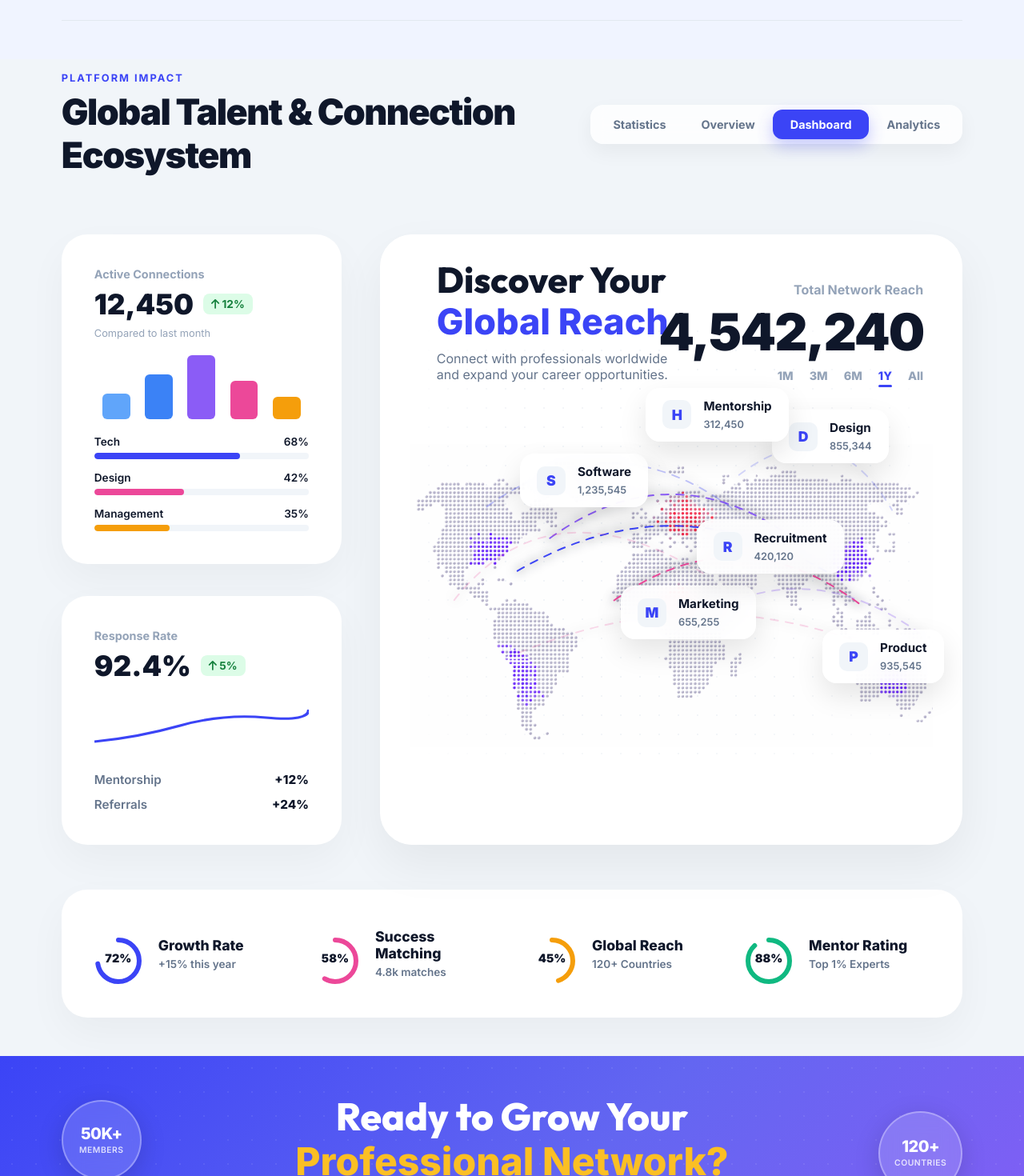
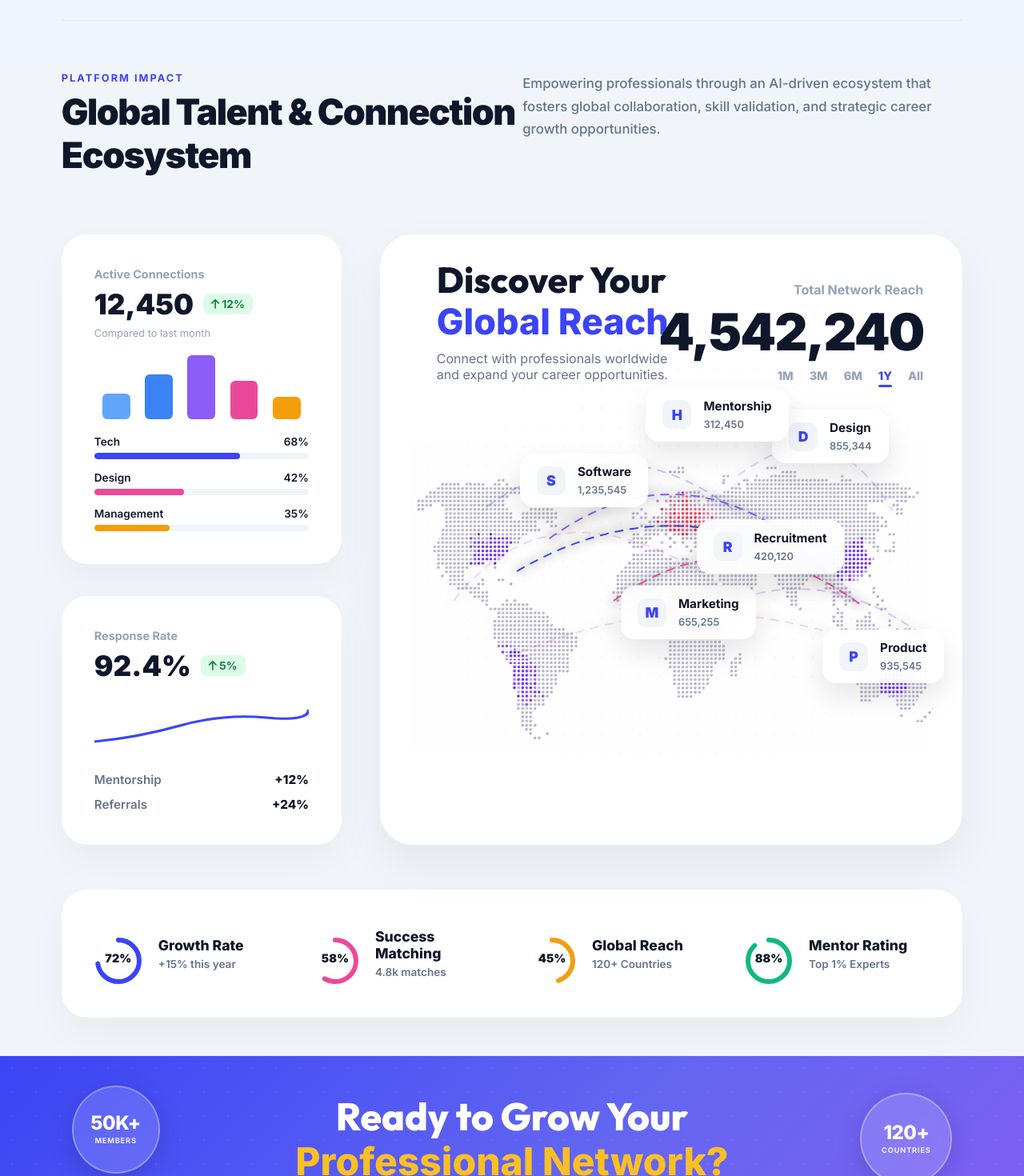
Before and after one commit to KANNAN-A7801/landingPage, a React (Create React App) app: page /connect in a window 1280 px wide. Shown: the part 3100-4570 px from the top of the page at 80% size. Built offline with nearby package versions, Linux system fonts and the light colour scheme.

Commit message:
origin changed

```diff
--- a/src/components/ConnectPage/ConnectPage.css
+++ b/src/components/ConnectPage/ConnectPage.css
@@ -876,7 +876,7 @@
   }
 
   .cn-benefits-grid {
-    grid-template-columns: repeat(2, 1fr);
+    grid-template-columns: 1fr;
   }
 }
 
@@ -1400,7 +1400,7 @@
 .cn-dashboard-header {
   display: flex;
   justify-content: space-between;
-  align-items: center;
+  align-items: flex-start;
   margin-bottom: 1rem;
 }
 
@@ -1421,29 +1421,17 @@
   letter-spacing: -1.5px;
 }
 
-.cn-dash-tabs {
-  display: flex;
-  background: rgba(255, 255, 255, 0.8);
-  backdrop-filter: blur(10px);
-  padding: 6px;
-  border-radius: 16px;
-  box-shadow: 0 10px 25px rgba(0, 0, 0, 0.05);
-}
-
-.cn-dash-tabs span {
-  padding: 10px 22px;
-  font-size: 0.9rem;
-  font-weight: 700;
+.cn-dash-desc {
+  max-width: 550px;
+  text-align: left;
+}
+
+.cn-dash-desc p {
+  font-size: 1.05rem;
   color: #64748b;
-  cursor: pointer;
-  border-radius: 12px;
-  transition: all 0.3s cubic-bezier(0.4, 0, 0.2, 1);
-}
-
-.cn-dash-tabs span.active {
-  background: #3b44f6;
-  color: white;
-  box-shadow: 0 8px 20px rgba(59, 68, 246, 0.3);
+  line-height: 1.7;
+  font-weight: 500;
+  margin: 0;
 }
 
 .cn-dashboard-main {
@@ -2158,20 +2146,10 @@
     gap: 1.5rem;
   }
 
-  .cn-dash-tabs {
-    width: 100%;
-    flex-wrap: wrap;
-    justify-content: flex-start;
-    padding: 8px;
-    gap: 8px;
-  }
-
-  .cn-dash-tabs span {
-    flex: 1 1 auto;
-    text-align: center;
-    padding: 8px 12px;
-    font-size: 0.85rem;
-    white-space: nowrap;
+  .cn-dash-desc {
+    max-width: 100%;
+    text-align: left;
+    margin-top: 0.5rem;
   }
 
   .cn-dash-card {
--- a/src/components/ConnectPage/ConnectPage.jsx
+++ b/src/components/ConnectPage/ConnectPage.jsx
@@ -534,16 +534,8 @@ const ConnectPage = () => {
             <span className="cn-sub-label">Platform Impact</span>
             <h2>Global Talent & Connection Ecosystem</h2>
           </div>
-          <div className="cn-dash-tabs">
-            {['Statistics', 'Overview', 'Dashboard', 'Analytics'].map(tab => (
-              <span
-                key={tab}
-                className={activeDashTab === tab ? 'active' : ''}
-                onClick={() => setActiveDashTab(tab)}
-              >
-                {tab}
-              </span>
-            ))}
+          <div className="cn-dash-desc">
+            <p>Empowering professionals through an AI-driven ecosystem that fosters global collaboration, skill validation, and strategic career growth opportunities.</p>
           </div>
         </div>
 
--- a/src/components/Explore/Explore.css
+++ b/src/components/Explore/Explore.css
@@ -2293,18 +2293,22 @@
   }
 
   .hero-stats-bar {
+    display: flex;
+    flex-direction: row;
+    flex-wrap: wrap;
+    justify-content: center;
+    gap: 20px 10px;
+    padding: 30px 2%;
+  }
+
+  .h-stat-item {
+    width: calc(33.333% - 10px);
+    display: flex;
     flex-direction: column;
     align-items: center;
-    gap: 25px;
-    padding: 30px 5%;
-  }
-
-  .h-stat-item {
-    width: 220px;
-    display: flex;
-    align-items: center;
     justify-content: flex-start;
-    gap: 20px;
+    text-align: center;
+    gap: 8px;
   }
 
   .hero-visual-new {
@@ -2553,18 +2557,21 @@
 
   .hero-stats-bar {
     display: flex;
+    flex-direction: row;
+    flex-wrap: wrap;
+    justify-content: center;
+    gap: 20px 10px;
+    padding: 40px 2%;
+  }
+
+  .h-stat-item {
+    display: flex;
     flex-direction: column;
     align-items: center;
-    gap: 25px;
-    padding: 40px 5%;
-  }
-
-  .h-stat-item {
-    display: flex;
-    align-items: center;
     justify-content: flex-start;
-    width: 220px; /* Fixed width for perfect vertical alignment */
-    gap: 20px;
+    text-align: center;
+    width: calc(33.333% - 10px);
+    gap: 8px;
   }
 
   .hero-header-img {
@@ -2578,11 +2585,11 @@
   }
 
   .h-stat-info h3 {
-    font-size: 1.3rem;
+    font-size: 1.1rem;
   }
 
   .h-stat-info p {
-    font-size: 0.75rem;
+    font-size: 0.65rem;
   }
 
   .marquee-header p {
--- a/src/components/Features/Features.css
+++ b/src/components/Features/Features.css
@@ -84,7 +84,7 @@
   font-size: 1.1rem;
   background: transparent;
   border: none;
-  cursor: pointer;
+  /* cursor: pointer; */
   transition: transform 0.2s ease;
 }
 
@@ -1922,20 +1922,20 @@
   }
 
   .lpf-search-feature {
-    grid-template-columns: auto 1fr !important;
+    grid-template-columns: 1fr !important;
     text-align: left !important;
-    align-items: flex-start !important;
-    gap: 30px !important;
-    padding: 30px !important;
+    align-items: stretch !important;
+    gap: 20px !important;
+    padding: 24px !important;
   }
 
   .lpf-search-visual {
     flex-direction: column !important;
-    align-items: flex-start !important;
+    align-items: stretch !important;
   }
 
   .lpf-search-metrics {
-    max-width: 220px !important;
+    max-width: 100% !important;
   }
 
   .lpf-search-details h4 {
@@ -2202,6 +2202,7 @@
 
 /* Small Mobile (400px) */
 @media (max-width: 400px) {
+
   .lpf-analytics-section,
   .lpf-all-jobs-section,
   .lpf-job-insights-section {
--- a/src/components/connect/Connect.css
+++ b/src/components/connect/Connect.css
@@ -901,7 +901,7 @@ body {
   }
 
   .cn-benefits-grid {
-    grid-template-columns: repeat(2, 1fr);
+    grid-template-columns: 1fr;
   }
 }
 
@@ -1429,7 +1429,7 @@ body {
 .cn-dashboard-header {
   display: flex;
   justify-content: space-between;
-  align-items: center;
+  align-items: flex-start;
   margin-bottom: 1rem;
 }
 
@@ -1450,29 +1450,17 @@ body {
   letter-spacing: -1.5px;
 }
 
-.cn-dash-tabs {
-  display: flex;
-  background: rgba(255, 255, 255, 0.8);
-  backdrop-filter: blur(10px);
-  padding: 6px;
-  border-radius: 16px;
-  box-shadow: 0 10px 25px rgba(0, 0, 0, 0.05);
-}
-
-.cn-dash-tabs span {
-  padding: 10px 22px;
-  font-size: 0.9rem;
-  font-weight: 700;
+.cn-dash-desc {
+  max-width: 550px;
+  text-align: left;
+}
+
+.cn-dash-desc p {
+  font-size: 1.05rem;
   color: #64748b;
-  cursor: pointer;
-  border-radius: 12px;
-  transition: all 0.3s cubic-bezier(0.4, 0, 0.2, 1);
-}
-
-.cn-dash-tabs span.active {
-  background: #3b44f6;
-  color: white;
-  box-shadow: 0 8px 20px rgba(59, 68, 246, 0.3);
+  line-height: 1.7;
+  font-weight: 500;
+  margin: 0;
 }
 
 .cn-dashboard-main {
@@ -2118,14 +2106,9 @@ body {
     gap: 1rem;
   }
 
-  .cn-dash-tabs {
-    width: 100%;
-    justify-content: space-between;
-  }
-
-  .cn-dash-tabs span {
-    padding: 8px 10px;
-    font-size: 0.75rem;
+  .cn-dash-desc {
+    max-width: 100%;
+    text-align: left;
   }
 
   .cn-dash-title h2 {
@@ -2413,15 +2396,15 @@ body {
     font-size: 2.2rem;
   }
 
-  .cn-dash-header {
+  .cn-dashboard-header {
     flex-direction: column;
     align-items: flex-start;
     gap: 1.5rem;
   }
 
-  .cn-dash-tabs {
-    width: 100%;
-    overflow-x: auto;
+  .cn-dash-desc {
+    text-align: left;
+    margin-top: 0.5rem;
   }
 
   .cn-dashboard-footer {
@@ -2517,8 +2500,8 @@ body {
   flex-direction: column;
   align-items: center;
   justify-content: center;
-  width: 100px;
-  height: 100px;
+  width: 125px;
+  height: 125px;
   border-radius: 50%;
   background: rgba(255, 255, 255, 0.15);
   backdrop-filter: blur(12px);
@@ -2529,30 +2512,33 @@ body {
   z-index: 5;
   text-align: center;
   padding: 10px;
-}
-
-.cn-float-stat:nth-child(2) { animation-delay: 0s; width: 100px; height: 100px; }
-.cn-float-stat:nth-child(3) { animation-delay: 1.2s; width: 88px; height: 88px; }
-.cn-float-stat:nth-child(4) { animation-delay: 2.4s; width: 95px; height: 95px; }
-.cn-float-stat:nth-child(5) { animation-delay: 0.6s; width: 105px; height: 105px; }
-.cn-float-stat:nth-child(6) { animation-delay: 1.8s; width: 90px; height: 90px; }
-.cn-float-stat:nth-child(7) { animation-delay: 3s; width: 108px; height: 108px; }
+  box-sizing: border-box;
+}
+
+.cn-float-stat:nth-child(2) { animation-delay: 0s; width: 110px; height: 110px; }
+.cn-float-stat:nth-child(3) { animation-delay: 1.2s; width: 120px; height: 120px; }
+.cn-float-stat:nth-child(4) { animation-delay: 2.4s; width: 130px; height: 130px; }
+.cn-float-stat:nth-child(5) { animation-delay: 0.6s; width: 115px; height: 115px; }
+.cn-float-stat:nth-child(6) { animation-delay: 1.8s; width: 120px; height: 120px; }
+.cn-float-stat:nth-child(7) { animation-delay: 3s; width: 125px; height: 125px; }
 
 .cn-float-stat-num {
-  font-size: 1.25rem;
+  font-size: 1.5rem;
   font-weight: 800;
   color: #ffffff;
   line-height: 1;
   letter-spacing: -0.5px;
+  margin-bottom: 2px;
 }
 
 .cn-float-stat-label {
-  font-size: 0.65rem;
-  font-weight: 600;
-  color: rgba(255, 255, 255, 0.8);
+  font-size: 0.58rem;
+  font-weight: 700;
+  color: rgba(255, 255, 255, 0.9);
   text-transform: uppercase;
-  letter-spacing: 0.5px;
-  margin-top: 4px;
+  letter-spacing: 0.8px;
+  margin-top: 2px;
+  line-height: 1.2;
 }
 
 @keyframes cn-float {
@@ -2560,6 +2546,25 @@ body {
   50% { transform: translateY(-14px); }
 }
 
+@media (max-width: 1200px) {
+  .cn-float-stat {
+    transform: scale(0.85);
+  }
+}
+
+@media (max-width: 992px) {
+  .cn-float-stat {
+    transform: scale(0.7);
+  }
+}
+
+@media (max-width: 768px) {
+  .cn-float-stat {
+    opacity: 0.6;
+    transform: scale(0.6);
+  }
+}
+
 .cn-cta-section {
   position: relative;
   overflow: hidden;
--- a/src/components/connect/Connect.jsx
+++ b/src/components/connect/Connect.jsx
@@ -554,11 +554,8 @@ const Connect = () => {
             <span className="cn-sub-label">Platform Impact</span>
             <h2>Global Talent & Connection Ecosystem</h2>
           </div>
-          <div className="cn-dash-tabs">
-            <span>Statistics</span>
-            <span>Overview</span>
-            <span className="active">Dashboard</span>
-            <span>Analytics</span>
+          <div className="cn-dash-desc">
+            <p>Empowering professionals through an AI-driven ecosystem that fosters global collaboration, skill validation, and strategic career growth opportunities.</p>
           </div>
         </div>
 
@@ -710,24 +707,24 @@ const Connect = () => {
         <div className="cn-cta-bg-pattern"></div>
 
         {/* Floating Stat Bubbles - Left Side */}
-        <div className="cn-float-stat" style={{ top: '12%', left: '6%' }}>
+        <div className="cn-float-stat" style={{ top: '8%', left: '7%' }}>
           <span className="cn-float-stat-num">50K+</span>
           <span className="cn-float-stat-label">Members</span>
         </div>
-        <div className="cn-float-stat" style={{ top: '50%', left: '3%' }}>
+        <div className="cn-float-stat" style={{ top: '40%', left: '2%' }}>
           <span className="cn-float-stat-num">98%</span>
           <span className="cn-float-stat-label">Satisfaction</span>
         </div>
-        <div className="cn-float-stat" style={{ bottom: '12%', left: '10%' }}>
+        <div className="cn-float-stat" style={{ bottom: '10%', left: '9%' }}>
           <span className="cn-float-stat-num">4.2M</span>
           <span className="cn-float-stat-label">Connections</span>
         </div>
         {/* Floating Stat Bubbles - Right Side */}
-        <div className="cn-float-stat" style={{ top: '15%', right: '6%' }}>
+        <div className="cn-float-stat" style={{ top: '10%', right: '7%' }}>
           <span className="cn-float-stat-num">120+</span>
           <span className="cn-float-stat-label">Countries</span>
         </div>
-        <div className="cn-float-stat" style={{ top: '48%', right: '3%' }}>
+        <div className="cn-float-stat" style={{ top: '42%', right: '2%' }}>
           <span className="cn-float-stat-num">12K</span>
           <span className="cn-float-stat-label">Jobs Posted</span>
         </div>
--- a/src/components/home/Home.css
+++ b/src/components/home/Home.css
@@ -2304,6 +2304,13 @@ body {
   .banner-text {
     text-align: center !important;
     width: 100%;
+    display: flex;
+    flex-direction: column;
+    align-items: center;
+  }
+
+  .badge-mini {
+    justify-content: center;
   }
 
   .banner-text h2 {
@@ -2317,6 +2324,18 @@ body {
 
   .service-card-v2 {
     width: 300px;
+  }
+
+  .marquee-content-new {
+    animation: marquee-new 30s linear infinite !important;
+    display: flex !important;
+    flex-direction: row !important;
+    flex-wrap: nowrap !important;
+    width: max-content !important;
+    max-width: none !important;
+    will-change: transform;
+    backface-visibility: hidden;
+    -webkit-backface-visibility: hidden;
   }
 
   .search-today-top {
```
Also changed, not shown: src/components/About/About.jsx (+18 -2 lines), src/components/AboutPage/AboutPage.jsx (+17 -2 lines), src/components/home/Home.jsx (+55 -4 lines), 2 other files (tests, documents, lock files or other folders).
